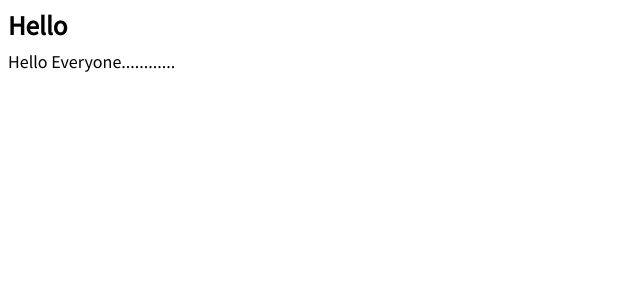
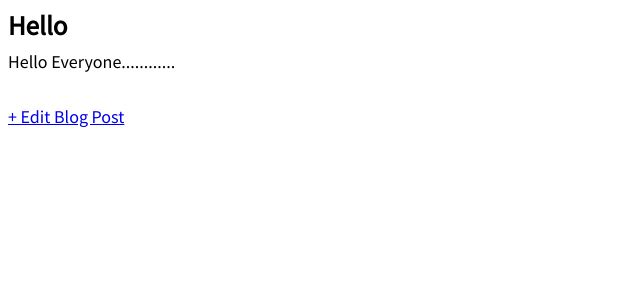
Before and after one commit to Blanks-Brain/djangoForBeginners-book1-, a Django app: page /post/1/ in a window 1280 px wide. Shown: the part 126-426 px from the top of the page, without its empty margins (0-640 px from the left). Run offline with Django 4.2, Linux system fonts and the light colour scheme; data comes from the database, SQL or seed files in the repository; both versions use the stored data as it was after the commit.

Commit message:
add BlogUpdate

```diff
--- a/blog/urls.py
+++ b/blog/urls.py
@@ -1,7 +1,8 @@
-from .views import BlogListView,BlogDetailView,BlogCreateView
+from .views import BlogListView,BlogDetailView,BlogCreateView,BlogUpdateView
 from django.urls import path
 urlpatterns = [
 path("post/new/", BlogCreateView.as_view(), name="post_new"),
 path("post/<int:pk>/", BlogDetailView.as_view(), name="post_detail"),
+path("post/<int:pk>/edit/", BlogUpdateView.as_view(), name="post_edit"),
 path("", BlogListView.as_view(), name="home"),
 ]
--- a/blog/views.py
+++ b/blog/views.py
@@ -3,7 +3,7 @@ from django.shortcuts import render
 # Create your views here.
 from django.views.generic import ListView,DetailView
 from .models import Post
-from django.views.generic.edit import CreateView
+from django.views.generic.edit import CreateView,UpdateView
 class BlogListView(ListView):
     model = Post
     template_name = "home.html"
@@ -16,3 +16,8 @@ class BlogCreateView(CreateView):
     model = Post
     template_name = 'post_new.html'
     fields = ["title","author","body"]
+
+class BlogUpdateView(UpdateView):
+    model = Post
+    template_name = 'post_edit.html'
+    fields = ["title","body"]
--- a/templates/post_detail.html
+++ b/templates/post_detail.html
@@ -6,5 +6,5 @@
     <h2> {{object.title}} </h2>
     <p> {{object.body}} </p>
 </div>
-
+<a href = "{% url 'post_edit' post.pk%}">+ Edit Blog Post</a>
 {% endblock content%}
```
Also changed, not shown: templates/post_edit.html (added, +8 -0 lines), db.sqlite3.
